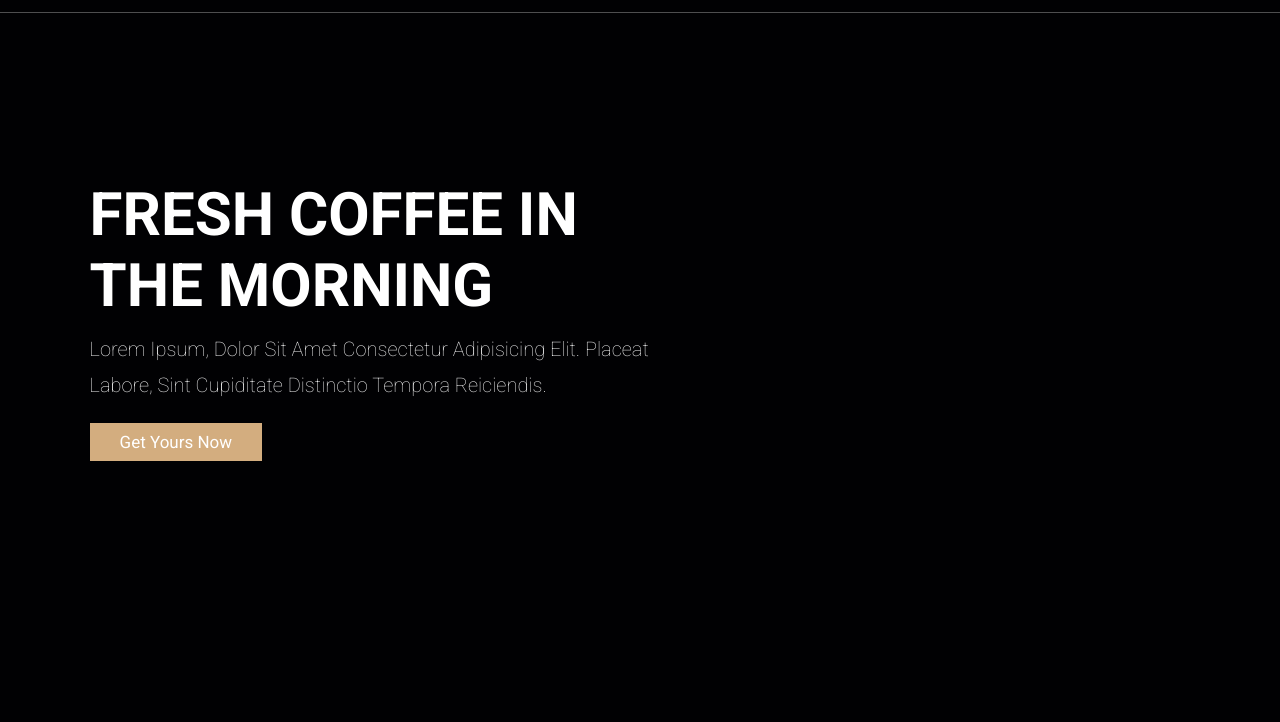
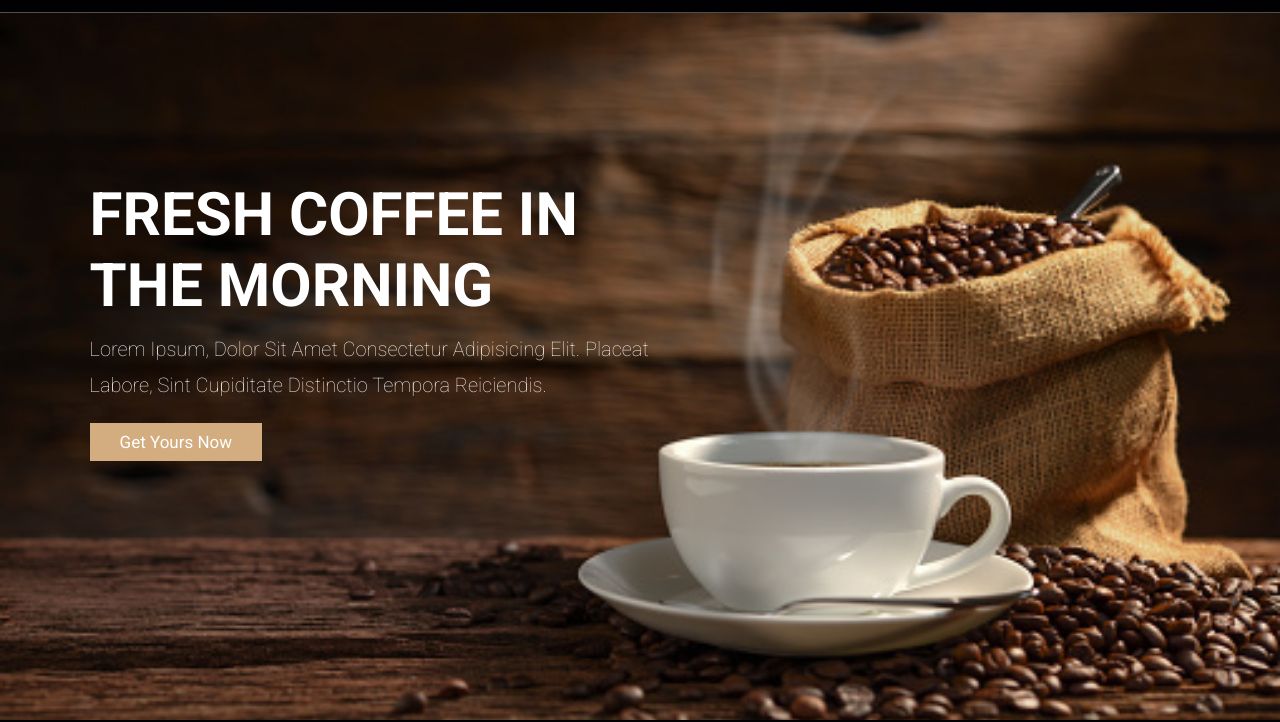
Before and after one commit to RussulR4R/coffe, a plain HTML site: page index.html in a window 1280 px wide. Shown: the part 80-802 px from the top of the page. Drawn offline with Linux system fonts and the light colour scheme.

Commit message:
Update style.css

```diff
--- a/style.css
+++ b/style.css
@@ -195,7 +195,7 @@ section{
     min-height: 100vh;
     display: flex;
     align-items: center;
-    background: url(../coffee/background.jpg) no-repeat;
+    background: url(assets/background.jpg) no-repeat;
     background-size: cover;
     background-position: center;
 }
```
